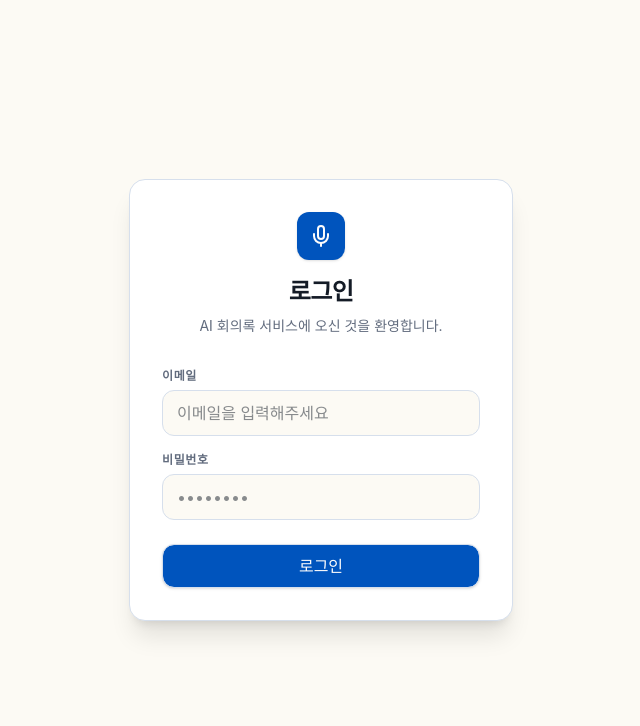
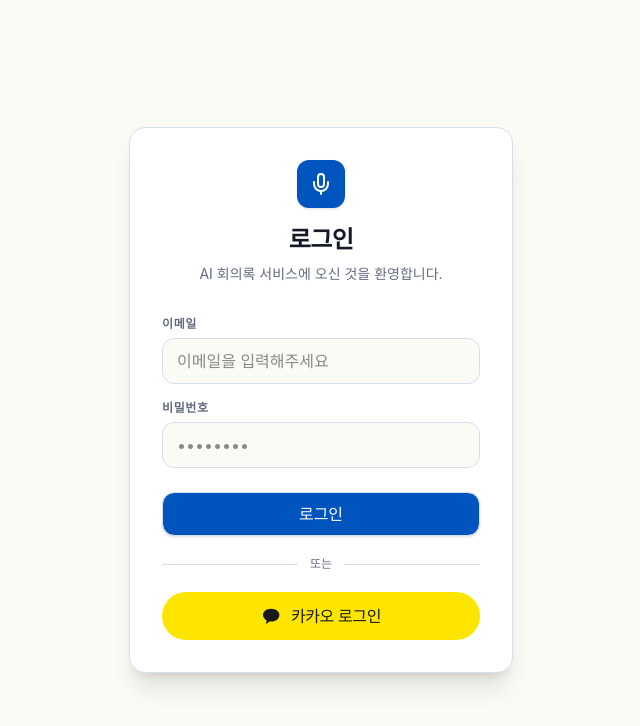
Before and after one commit to cheog0/moa_web, a Next.js app: page / in a window 1280 px wide. Shown: the top 726 px of the page, without its empty margins (319-959 px from the left). Built offline with nearby package versions, Linux system fonts and the light colour scheme; no server answers.

Commit message:
Add Kakao login under email sign-in and show nicknames for Kakao users.
Co-authored-by: Cursor <cursoragent@cursor.com>

```diff
--- /dev/null
+++ b/app/auth/callback/page.tsx
@@ -0,0 +1,38 @@
+"use client";
+
+import { useEffect } from "react";
+import { useRouter } from "next/navigation";
+import { supabase } from "@/lib/supabase";
+
+export default function AuthCallbackPage() {
+  const router = useRouter();
+
+  useEffect(() => {
+    const finish = async () => {
+      const params = new URLSearchParams(window.location.search);
+      if (params.get("error")) {
+        router.replace("/?authError=1");
+        return;
+      }
+
+      const code = params.get("code");
+      if (code) {
+        const { error } = await supabase.auth.exchangeCodeForSession(code);
+        if (error) {
+          router.replace("/?authError=1");
+          return;
+        }
+      }
+
+      router.replace("/");
+    };
+
+    void finish();
+  }, [router]);
+
+  return (
+    <div className="flex min-h-screen items-center justify-center bg-background text-sm text-muted-foreground">
+      카카오 로그인 처리 중...
+    </div>
+  );
+}
--- a/app/page.tsx
+++ b/app/page.tsx
@@ -19,6 +19,7 @@ import { useAuthSession } from "@/hooks/useAuthSession";
 import { useWorkspace } from "@/hooks/useWorkspace";
 import { useTheme } from "@/hooks/useTheme";
 import { whenDark } from "@/lib/theme";
+import { userAvatarInitial } from "@/lib/userDisplay";
 import { cn } from "@/lib/utils";
 
 export default function Page() {
@@ -136,7 +137,7 @@ export default function Page() {
         <Header
           sectionLabel={breadcrumb[0]}
           pageLabel={breadcrumb[1]}
-          email={session.user.email}
+          initial={userAvatarInitial(session.user)}
           onNotify={() => triggerNotification("새로운 알림이 없습니다.")}
           onMenuOpen={() => setMobileMenuOpen(true)}
         />
--- a/components/auth/AuthScreen.tsx
+++ b/components/auth/AuthScreen.tsx
@@ -1,6 +1,6 @@
 "use client";
 
-import { useState } from "react";
+import { useEffect, useState } from "react";
 import { Mic, AlertCircle, Loader2 } from "lucide-react";
 import { Button } from "@/components/ui/button";
 import { supabase } from "@/lib/supabase";
@@ -9,14 +9,21 @@ export default function AuthScreen() {
   const [email, setEmail] = useState("");
   const [password, setPassword] = useState("");
   const [loading, setLoading] = useState(false);
+  const [kakaoLoading, setKakaoLoading] = useState(false);
   const [errorMessage, setErrorMessage] = useState<string | null>(null);
-  const [successMessage, setSuccessMessage] = useState<string | null>(null);
+
+  useEffect(() => {
+    const params = new URLSearchParams(window.location.search);
+    if (params.get("authError")) {
+      setErrorMessage("카카오 로그인에 실패했습니다. 잠시 후 다시 시도해주세요.");
+      window.history.replaceState({}, "", "/");
+    }
+  }, []);
 
   const handleLogin = async (e: React.FormEvent) => {
     e.preventDefault();
     setLoading(true);
     setErrorMessage(null);
-    setSuccessMessage(null);
 
     const { error } = await supabase.auth.signInWithPassword({
       email,
@@ -31,24 +38,21 @@ export default function AuthScreen() {
     setLoading(false);
   };
 
-  const handleSignUp = async () => {
-    if (!email || !password) {
-      setErrorMessage("이메일과 비밀번호를 모두 입력해주세요.");
-      return;
-    }
+  const handleKakao = async () => {
+    setKakaoLoading(true);
+    setErrorMessage(null);
 
-    setLoading(true);
-    setErrorMessage(null);
-    setSuccessMessage(null);
-
-    const { error } = await supabase.auth.signUp({ email, password });
+    const { error } = await supabase.auth.signInWithOAuth({
+      provider: "kakao",
+      options: {
+        redirectTo: `${window.location.origin}/auth/callback`,
+      },
+    });
 
     if (error) {
-      setErrorMessage(error.message);
-    } else {
-      setSuccessMessage("가입이 완료되었습니다! 이제 로그인해 주세요.");
+      setErrorMessage("카카오 로그인에 실패했습니다. 잠시 후 다시 시도해주세요.");
+      setKakaoLoading(false);
     }
-    setLoading(false);
   };
 
   return (
@@ -64,19 +68,10 @@ export default function AuthScreen() {
           </p>
         </div>
 
-        {/* 💡 에러 메시지 알림 박스 */}
         {errorMessage && (
           <div className="mb-5 flex items-center gap-2.5 rounded-xl border border-rose-200 bg-rose-50 px-4 py-3 text-xs font-semibold text-rose-600 animate-in fade-in slide-in-from-top-2">
             <AlertCircle className="size-4 shrink-0 text-rose-500" />
             <span>{errorMessage}</span>
-          </div>
-        )}
-
-        {/* 💡 성공 메시지 알림 박스 */}
-        {successMessage && (
-          <div className="mb-5 flex items-center gap-2.5 rounded-xl border border-emerald-200 bg-emerald-50 px-4 py-3 text-xs font-semibold text-emerald-600 animate-in fade-in slide-in-from-top-2">
-            <AlertCircle className="size-4 shrink-0 text-emerald-500" />
-            <span>{successMessage}</span>
           </div>
         )}
 
@@ -110,7 +105,7 @@ export default function AuthScreen() {
 
           <Button
             type="submit"
-            disabled={loading}
+            disabled={loading || kakaoLoading}
             className="mt-2 w-full h-11 rounded-xl font-semibold shadow-sm"
           >
             {loading ? (
@@ -122,6 +117,35 @@ export default function AuthScreen() {
             )}
           </Button>
         </form>
+
+        <div className="my-5 flex items-center gap-3">
+          <div className="h-px flex-1 bg-border" />
+          <span className="text-xs text-muted-foreground">또는</span>
+          <div className="h-px flex-1 bg-border" />
+        </div>
+
+        <button
+          type="button"
+          disabled={loading || kakaoLoading}
+          onClick={handleKakao}
+          className="flex h-12 w-full items-center justify-center gap-2.5 rounded-full bg-[#FEE500] text-[15px] font-semibold tracking-tight text-[#191919] transition-opacity hover:opacity-90 disabled:opacity-70"
+        >
+          {kakaoLoading ? (
+            <Loader2 className="size-5 animate-spin" />
+          ) : (
+            <svg
+              viewBox="0 0 24 24"
+              className="size-5"
+              aria-hidden="true"
+            >
+              <path
+                fill="currentColor"
+                d="M12 3.2C6.7 3.2 2.4 6.6 2.4 10.8c0 2.7 1.8 5.1 4.5 6.5-.14.52-.9 3.28-1 3.7 0 0-.02.17.1.24.1.06.23 0 .23 0 .3-.04 3.5-2.3 4.06-2.68.7.1 1.42.16 2.17.16 5.3 0 9.6-3.4 9.6-7.92C22.06 6.6 17.76 3.2 12 3.2Z"
+              />
+            </svg>
+          )}
+          {kakaoLoading ? "카카오 연결 중..." : "카카오 로그인"}
+        </button>
       </div>
     </div>
   );
--- a/components/dashboard/Header.tsx
+++ b/components/dashboard/Header.tsx
@@ -8,13 +8,13 @@ import { cn } from "@/lib/utils";
 export default function Header({
   sectionLabel,
   pageLabel,
-  email,
+  initial,
   onNotify,
   onMenuOpen,
 }: {
   sectionLabel: string;
   pageLabel: string;
-  email?: string;
+  initial?: string;
   onNotify: () => void;
   onMenuOpen: () => void;
 }) {
@@ -57,7 +57,7 @@ export default function Header({
           <Bell className="size-5" />
         </button>
         <div className="flex size-7 items-center justify-center rounded-md bg-primary/10 text-primary font-bold text-[11px] shadow-sm">
-          {email ? email.charAt(0).toUpperCase() : "유"}
+          {initial || "R"}
         </div>
       </div>
     </header>
--- a/components/layout/Sidebar.tsx
+++ b/components/layout/Sidebar.tsx
@@ -16,6 +16,7 @@ import { Button } from "@/components/ui/button";
 import NavItem from "@/components/layout/NavItem";
 import { useTheme } from "@/hooks/useTheme";
 import { whenDark, whenDarkValue } from "@/lib/theme";
+import { userAvatarInitial, userDisplayLabel } from "@/lib/userDisplay";
 import { cn } from "@/lib/utils";
 
 export default function Sidebar({
@@ -37,11 +38,9 @@ export default function Sidebar({
   mobileOpen?: boolean;
   onMobileClose?: () => void;
 }) {
-  // 💡 메인에서 전달받은 실제 로그인 유저 정보 우선 사용
-  const userEmail = session?.user?.email || "로그인 필요";
-  const userInitial = session?.user?.email
-    ? session.user.email.charAt(0).toUpperCase()
-    : "유";
+  const userLabel = userDisplayLabel(session?.user);
+  const userInitial = userAvatarInitial(session?.user);
+  const userSubtitle = session?.user?.email || "카카오 계정";
 
   const handleNavigate = (view: string) => {
     onNavigate(view);
@@ -210,10 +209,10 @@ export default function Sidebar({
             </div>
             <div className="flex flex-col min-w-0">
               <span className="text-xs font-bold text-foreground truncate">
-                {session?.user?.email ? userEmail.split("@")[0] : "게스트"}
+                {userLabel}
               </span>
               <span className="text-[10px] text-muted-foreground truncate">
-                {userEmail}
+                {userSubtitle}
               </span>
             </div>
           </div>
--- /dev/null
+++ b/lib/userDisplay.ts
@@ -0,0 +1,21 @@
+type AuthUserLike = {
+  email?: string | null;
+  user_metadata?: Record<string, unknown> | null;
+} | null | undefined;
+
+export function userDisplayLabel(user: AuthUserLike): string {
+  const meta = user?.user_metadata ?? {};
+  for (const key of ["name", "full_name", "nickname", "preferred_username"]) {
+    const value = String(meta[key] ?? "").trim();
+    if (value) return value;
+  }
+  const email = user?.email?.trim();
+  if (email) return email;
+  return "랩플 사용자";
+}
+
+export function userAvatarInitial(user: AuthUserLike): string {
+  const label = userDisplayLabel(user);
+  if (!label || label === "랩플 사용자") return "R";
+  return Array.from(label)[0]?.toUpperCase() ?? "R";
+}
```
